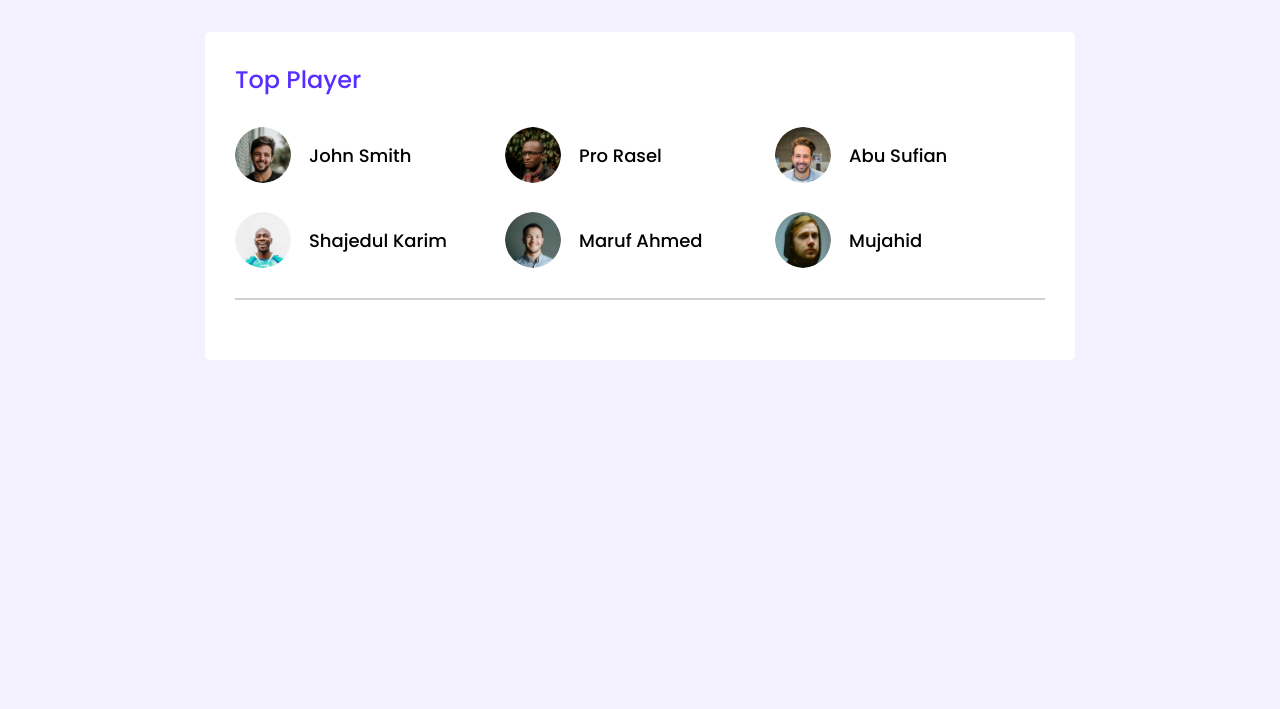
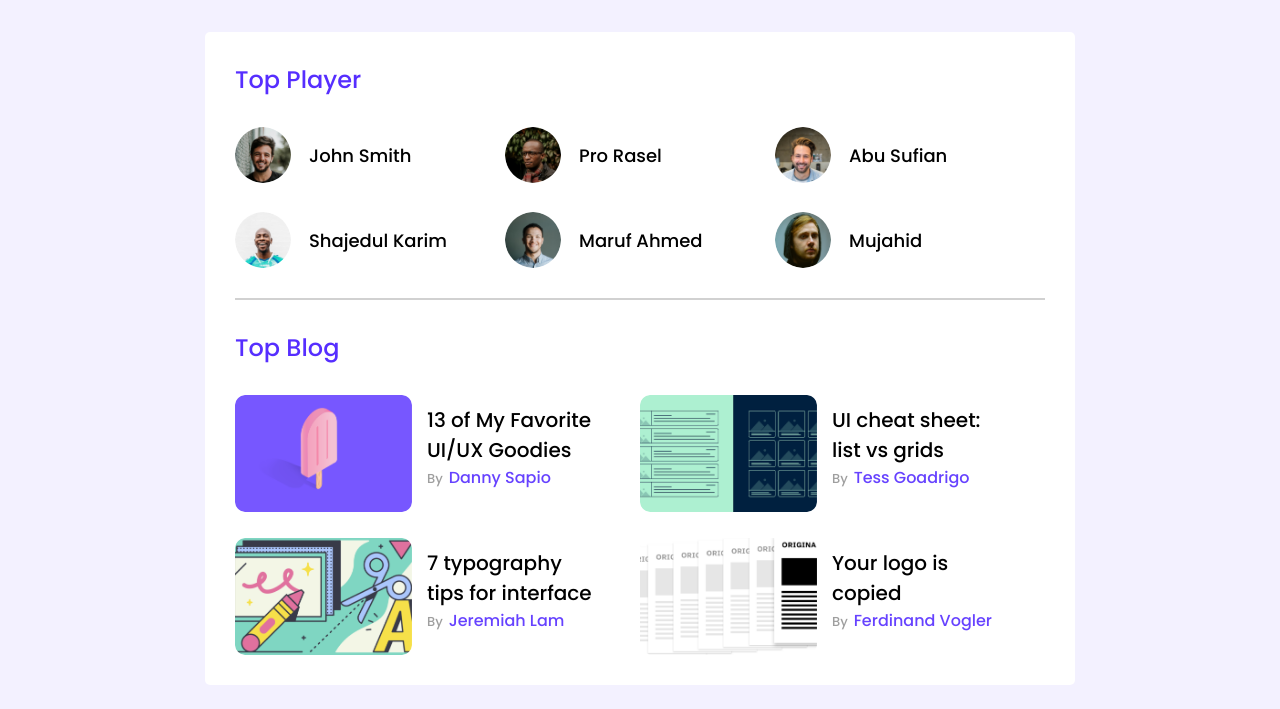
Before and after one commit to Bulbulahmed10/leaderboard-website, a plain HTML site: page index.html in a window 1280 px wide. Shown: the part 91-800 px from the top of the page. Drawn offline with Linux system fonts and the light colour scheme.

Commit message:
added top blog section

```diff
--- a/index.html
+++ b/index.html
@@ -35,35 +35,70 @@
       <div class="top-player">
         <h3 class="section-heading">top player</h3>
         <article class="top-players-container">
-                <div class="player-div">
-                    <img src="./images/players/player-1.png" alt="">
+          <div class="player-item">
+            <img src="./images/players/player-1.png" alt="" />
             <span>john smith</span>
           </div>
-                <div class="player-div">
-                    <img src="./images/players/player-2.png" alt="">
+          <div class="player-item">
+            <img src="./images/players/player-2.png" alt="" />
             <span>pro rasel</span>
           </div>
-                <div class="player-div">
-                    <img src="./images/players/player-3.png" alt="">
+          <div class="player-item">
+            <img src="./images/players/player-3.png" alt="" />
             <span>abu sufian</span>
           </div>
-                <div class="player-div">
-                    <img src="./images/players/player-4.png" alt="">
+          <div class="player-item">
+            <img src="./images/players/player-4.png" alt="" />
             <span>shajedul karim</span>
           </div>
-                <div class="player-div">
-                    <img src="./images/players/player-5.png" alt="">
+          <div class="player-item">
+            <img src="./images/players/player-5.png" alt="" />
             <span>maruf ahmed</span>
           </div>
-                <div class="player-div">
-                    <img src="./images/players/player-6.png" alt="">
+          <div class="player-item">
+            <img src="./images/players/player-6.png" alt="" />
             <span>mujahid</span>
           </div>
         </article>
-            <hr>
+        <hr />
       </div>
-        <div class="top-blog"></div>
+      <div class="top-blogs">
+        <h3 class="section-heading">top blog</h3>
+        <article class="blogs-container">
+          <div class="blog-item">
+            <img src="./images/blogs/blog-1.png" alt="" />
+            <div class="blog-info">
+              <h4>13 of My Favorite UI/UX Goodies</h4>
+              <span>By</span>
+              <a href="#">Danny Sapio</a>
+            </div>
+          </div>
+          <div class="blog-item">
+            <img src="./images/blogs/blog-2.png" alt="" />
+            <div class="blog-info">
+              <h4>UI cheat sheet: list vs grids</h4>
+              <span>By</span>
+              <a href="#">Tess Goadrigo</a>
+            </div>
+          </div>
+          <div class="blog-item">
+            <img src="./images/blogs/blog-3.png" alt="" />
+            <div class="blog-info">
+              <h4>7 typography tips for interface</h4>
+              <span>By</span>
+              <a href="#">Jeremiah Lam</a>
+            </div>
+          </div>
+          <div class="blog-item">
+            <img src="./images/blogs/blog-4.png" alt="" />
+            <div class="blog-info">
+              <h4>Your logo is copied</h4>
+              <span>By</span>
+              <a href="#">Ferdinand Vogler</a>
+            </div>
+          </div>
+        </article>
+      </div>
     </section>
-
   </body>
 </html>
--- a/style.css
+++ b/style.css
@@ -104,11 +104,6 @@ header .nav-right {
   border-radius: 0.5em;
 }
 
-.top-player hr {
-  margin: 3em 0;
-  border: 1px solid #d1d1d1;
-}
-
 .top-players-container {
   display: grid;
   grid-template-columns: repeat(3, 1fr);
@@ -117,12 +112,12 @@ header .nav-right {
   margin-top: 3em;
 }
 
-.player-div {
+.player-item {
   display: flex;
   align-items: center;
 }
 
-.player-div span {
+.player-item span {
   font-size: 1.8em;
   color: var(--secondary-color-black);
   font-weight: 500;
@@ -130,8 +125,56 @@ header .nav-right {
   margin-left: 1em;
 }
 
-.player-div img {
+.player-item img {
   width: 5.6em;
   height: 5.6em;
   border-radius: 50%;
 }
+
+.top-player hr {
+  margin: 3em 0;
+  border: 1px solid #d1d1d1;
+}
+
+.blogs-container {
+  margin-top: 3em;
+  display: grid;
+  grid-template-columns: repeat(2, 1fr);
+  grid-row-gap: 2.6em;
+}
+.blog-item {
+  display: flex;
+}
+
+.blog-info {
+  width: 17.4em;
+  height: 6.8em;
+  margin-left: 1.5em;
+  margin-top: 1em;
+}
+
+.blog-item img {
+  width: 17.7em;
+  height: 11.7em;
+  border-radius: 1em;
+}
+
+.blog-info h4 {
+  font-size: 2em;
+  font-weight: 500;
+  color: var(--secondary-color-black);
+}
+
+.blog-info span {
+  color: var(--cold-gray);
+  font-size: 1.3em;
+  font-weight: 500;
+}
+
+.blog-info a {
+  color: var(--primary-color-meteor-shower);
+  font-size: 1.6em;
+  font-weight: 500;
+  margin-left: 0.2em;
+  opacity: .9;
+}
```
Lines whose indentation alone changed are shown as unchanged.
